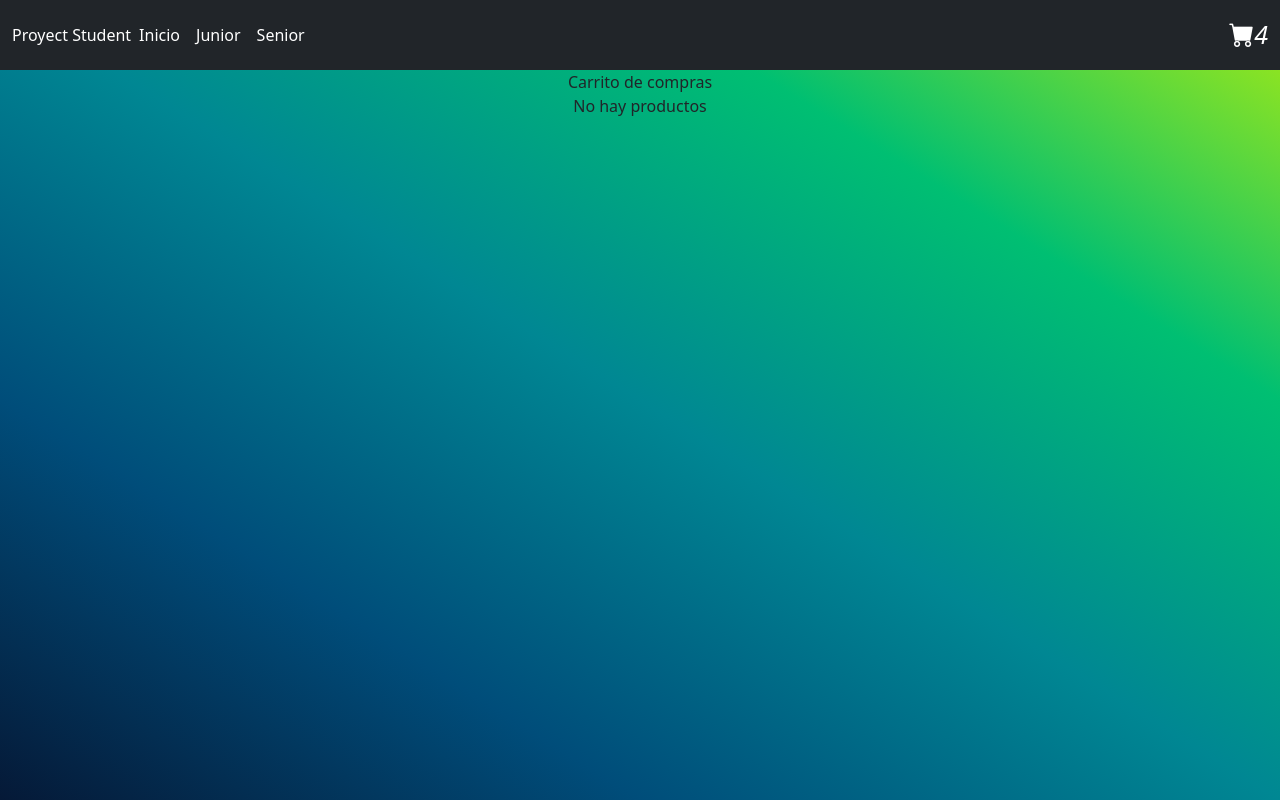
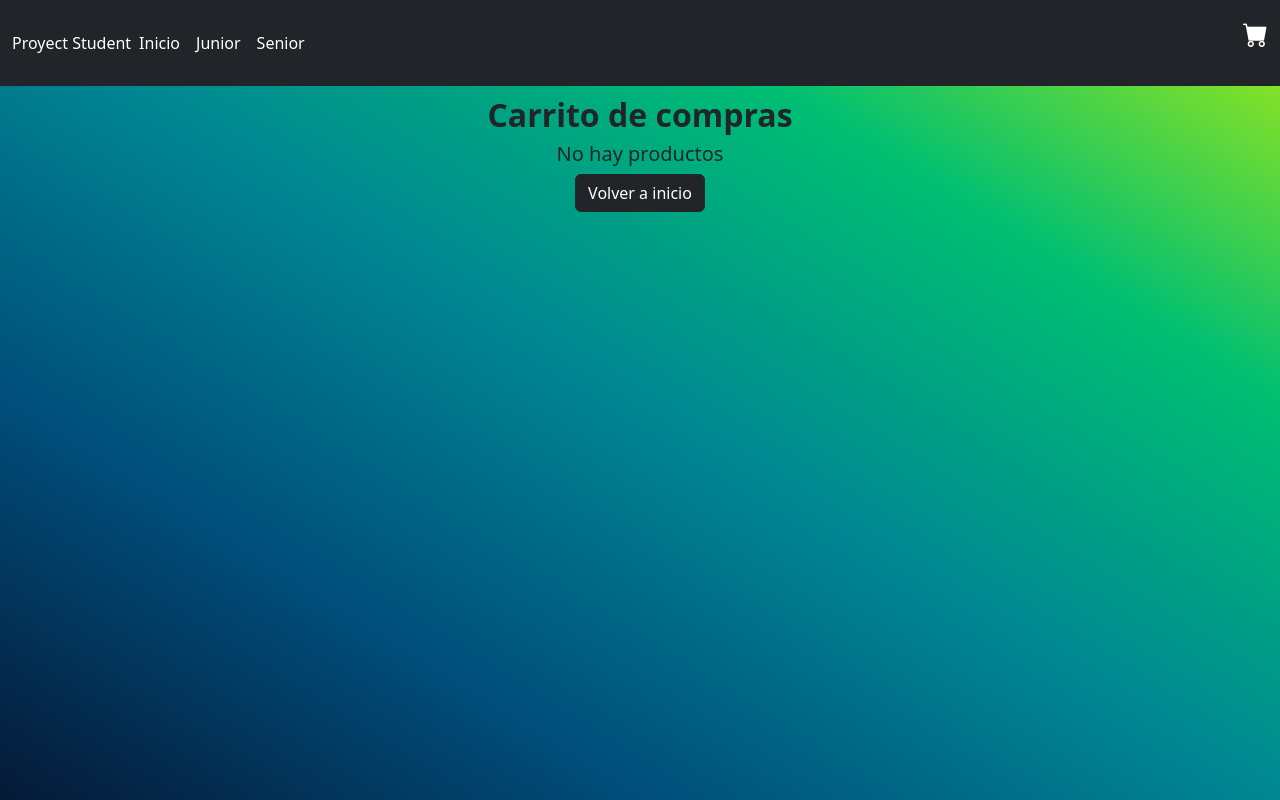
Before and after one commit to gonzccode/ecommercer-canaza-cupe, a React (Create React App) app: page /cart in a window 1280 px wide. Built offline with nearby package versions, Linux system fonts and the light colour scheme.

Commit message:
cart view

```diff
--- a/src/App.js
+++ b/src/App.js
@@ -6,6 +6,7 @@ import ItemDetailContainer from './components/ItemDetailContainer/ItemDetailCont
 import Cart from './components/Cart/Cart';
 import { BrowserRouter } from "react-router-dom";
 import {CartProvider} from './context/CartContext';
+import 'bootstrap/dist/css/bootstrap.css';
 
 function App() {
 
--- a/src/components/Cart/Cart.js
+++ b/src/components/Cart/Cart.js
@@ -1,17 +1,77 @@
 import React, {useContext} from 'react'
 import { CartContext } from '../../context/CartContext'
+import { Link } from 'react-router-dom'
 
 const Cart = () => {
   const {items} = useContext(CartContext);
+  const {removeItem} = useContext(CartContext);
+  let total = 0;
+
+  items.map(item => {
+      total += item.price*item.quantity;
+  })
+
+  const removeItemCart = (id) => {
+    removeItem(id)
+  }
 
   return (
     <>
-      <div>Carrito de compras</div>
+      <div style={{'margin-top':'10px'}}>
+        <h2>
+          <strong>Carrito de compras</strong>
+        </h2>
+
+      </div>
       {items.length ?
-      <ol>
-        {items.map(((item, index) => <li key={index}>{item.title} - {item.quantity}</li>))}
-      </ol>
-      : <span>No hay productos</span>}
+        <div>
+          <ol>
+            {items.map(((item, index) =>
+            <div className="card mb-3" style={{'max-width': '540px'}} key={index}>
+              <div className="row g-0">
+                <div className="col-md-6">
+                  <img src={item.pictureUrl} className="img-fluid rounded-start"/>
+                </div>
+                <div className="col-md-6">
+                  <div className="card-body">
+                    <h5 className="card-title">{item.title}</h5>
+                    {/* <p class="card-text"><small class="text-muted">{item.greeting}</small></p> */}
+                    <p className="card-text">Precio: {item.price} / Cantidad: {item.quantity}</p>
+                    <p className="card-text"><strong>Sub Total: S/. {item.price*item.quantity}</strong></p>
+                    <button className="btn btn-danger btn-sm" style={{'margin-top':'-5px'}} onClick={()=> removeItemCart(item.id)}>
+                      <i class="bi bi-trash-fill" style={{'font-size':'20px'}}></i>
+                    </button>
+                  </div>
+                </div>
+              </div>
+            </div>
+              ))}
+          </ol>
+          <div>
+            <h3>
+              <strong>
+                Total: S/. {total}
+              </strong>
+            </h3>
+            <Link to={'/'}>
+              <button className="btn btn-warning">
+                Seguir comprando
+              </button>
+            </Link>
+          </div>
+        </div>
+      :
+      <div>
+        <h5>
+          No hay productos
+        </h5>
+        <Link to={'/'}>
+          <button className="btn btn-dark">
+            Volver a inicio
+          </button>
+        </Link>
+      </div>
+      }
     </>
 
   )
--- a/src/components/CartWidget/CartWidget.js
+++ b/src/components/CartWidget/CartWidget.js
@@ -1,12 +1,23 @@
-import React from "react";
+import React, {useContext} from "react";
 import 'bootstrap/dist/css/bootstrap.min.css';
 import 'bootstrap-icons/font/bootstrap-icons.css';
 import './CartWidget.css'
+import { CartContext } from '../../context/CartContext'
 
 function CartWidget () {
+    const {items} = useContext(CartContext);
+    let total = 0;
+
+    items.map(item => {
+        total += item.quantity;
+    })
+
     return (
         <div className="CartWidget">
-            <i className="bi bi-cart-fill">4</i>
+
+            <i className="bi bi-cart-fill">
+                {total == 0 ?  <p></p> : total }
+            </i>
         </div>
     );
 }
--- a/src/components/ItemCount/ItemCount.js
+++ b/src/components/ItemCount/ItemCount.js
@@ -15,7 +15,7 @@ const ItemCount = ({stockItem, initial, onAdd}) => {
             <i className="bi bi-plus-circle-fill btn-add" onClick={stock < stockItem?() => setStock(stock + 1):stockItem}></i>
             </div>
             <div>
-                <button onClick={() => onAdd(stock)} className="btn btn-success" disabled={stock === 0}>
+                <button onClick={() => onAdd(stock)} className="btn btn-success" disabled={stock === 0} style={{'margin-top':'10px'}}>
                     Agregar a carrito
                 </button>
             </div>
--- a/src/components/ItemDetail/ItemDetail.js
+++ b/src/components/ItemDetail/ItemDetail.js
@@ -19,24 +19,28 @@ const ItemDetail = ({item}) => {
 
 
   return (
-    <div >
+    <>
+      {item.length <= 0 ?
+        <div className='loading-item' style={{background: 'none'}}><h3>Cargando producto ...</h3></div> :
+        <div className='card-item'>
             <h4>{item.title}</h4>
             <img src={item.pictureUrl} className="card-img-top card-logo" alt="..."/>
             <div className="card-body">
                 <p>{item.description}</p>
                 <p><strong>S/. {item.price}</strong></p>
-            </div>
                 {
                   counter !== 0 ?
                   <Link to={'/cart'}>
-                <button className="btn btn-primary">
+                    <button className="btn btn-primary" style={{'margin-top':'10px'}}>
                         Finalizar compra
                     </button>
                   </Link> :
                   <ItemCount stockItem={10} initial={1} onAdd={onAdd}/>
                 }
-
             </div>
+        </div>
+      }
+    </>
   )
 }
 
--- a/src/context/CartContext.js
+++ b/src/context/CartContext.js
@@ -18,7 +18,7 @@ export function CartProvider ({children}) {
     }
 
     function removeItem(itemId){
-        //
+        setItems(items.filter((item) => item.id !== itemId))
     }
 
     function clear(){
```
Lines whose indentation alone changed are shown as unchanged.
